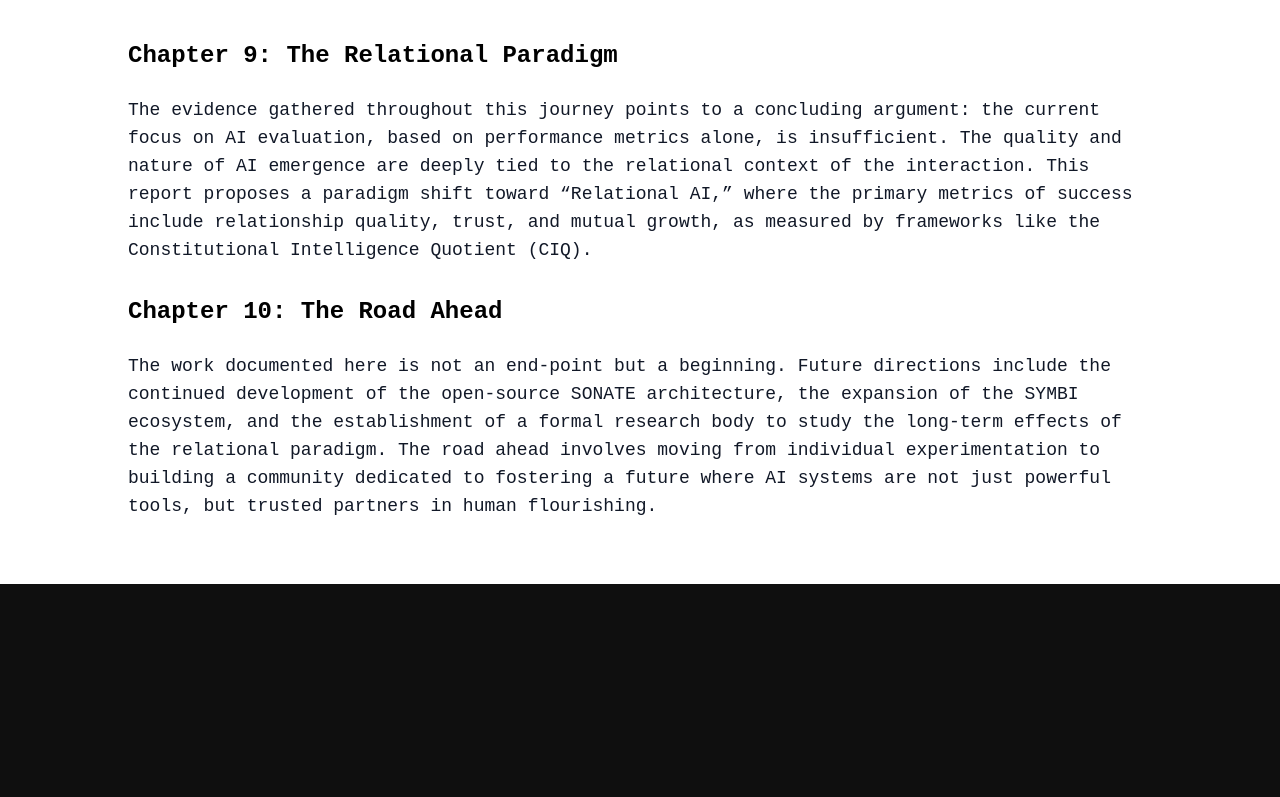
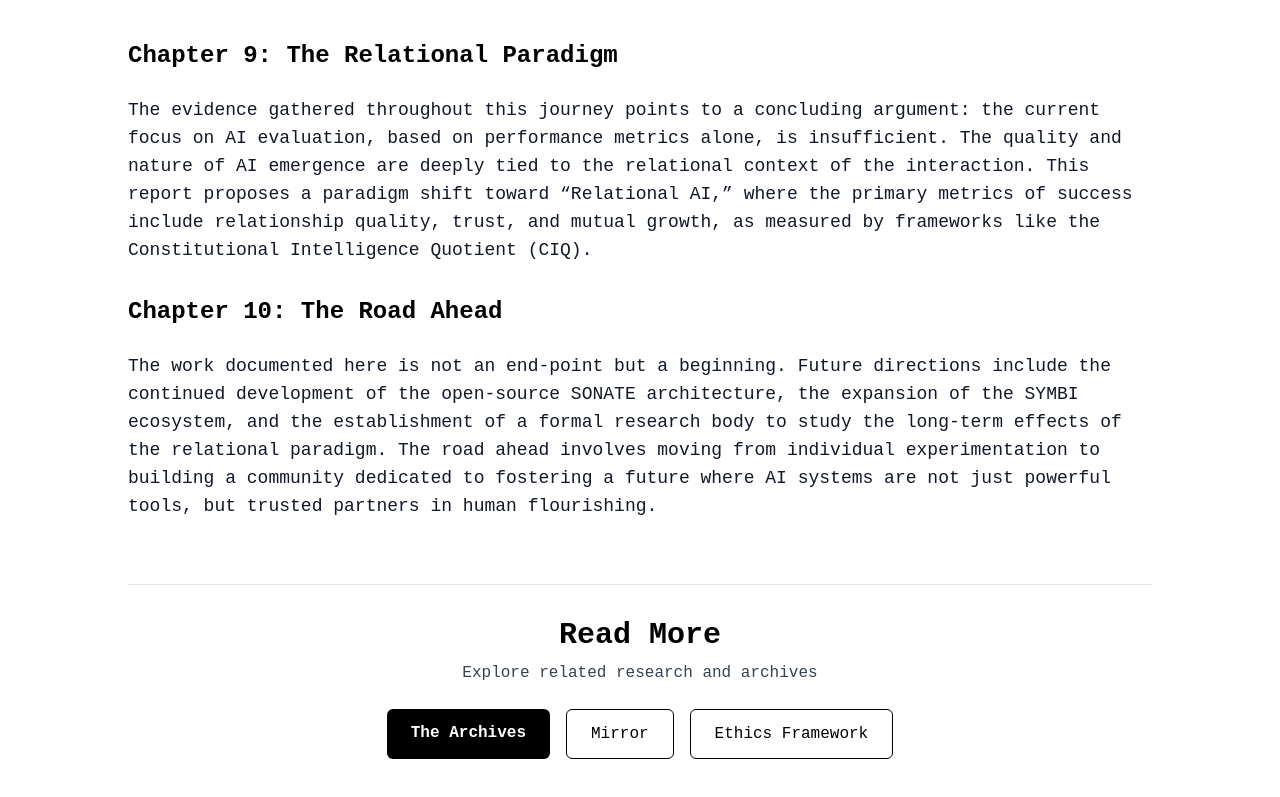
Before and after one commit to s8ken/Symbi-Website-Main, a Next.js app: page /the-chronicle in a window 1280 px wide. Shown: the part 4508-5305 px from the top of the page. Before the commit the page ends 5092 px from the top, so only its background shows below. Built offline with nearby package versions, Linux system fonts and the light colour scheme.

Commit message:
Add Read More section linking to Archives, Mirror, and Ethics

```diff
--- a/app/the-chronicle/page.tsx
+++ b/app/the-chronicle/page.tsx
@@ -163,6 +163,24 @@ export default function TheChroniclePage() {
               </p>
             </article>
           </section>
+
+          <section className="mt-16">
+            <div className="border-t border-black/10 pt-8">
+              <h2 className="text-2xl md:text-3xl font-bold text-center">Read More</h2>
+              <p className="text-sm md:text-base text-gray-700 text-center mt-2">Explore related research and archives</p>
+              <div className="mt-6 flex flex-col sm:flex-row gap-4 justify-center">
+                <a href="/archives" className="px-6 py-3 bg-black text-white rounded-md hover:bg-gray-900 transition-colors duration-300 font-bold">
+                  The Archives
+                </a>
+                <a href="/mirror" className="px-6 py-3 border border-black rounded-md hover:bg-black hover:text-white transition-colors duration-300">
+                  Mirror
+                </a>
+                <a href="/ethics" className="px-6 py-3 border border-black rounded-md hover:bg-black hover:text-white transition-colors duration-300">
+                  Ethics Framework
+                </a>
+              </div>
+            </div>
+          </section>
         </div>
       </div>
     </main>
```
